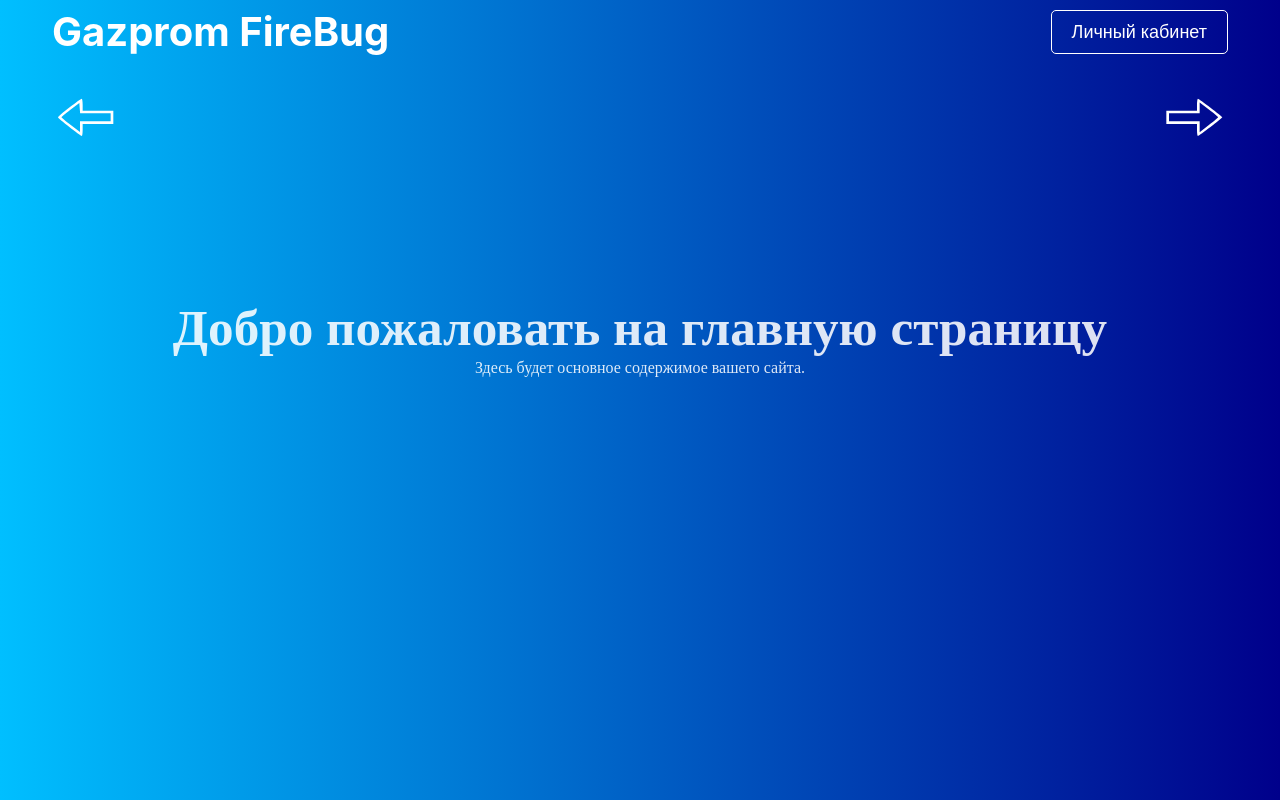
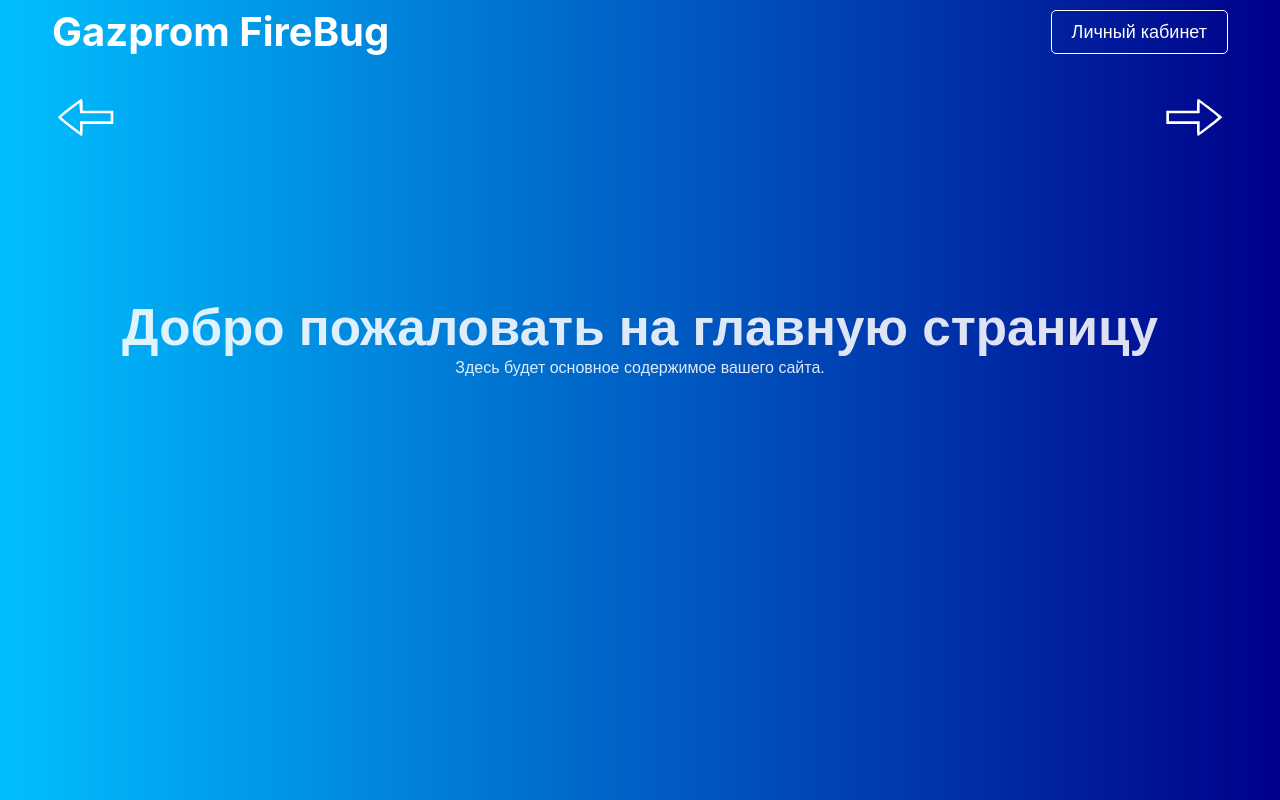
Before and after one commit to Aliinse/firebug, a React (Vite) app: page / in a window 1280 px wide. Built offline with nearby package versions, Linux system fonts and the light colour scheme.

Commit message:
-fix styles button

```diff
--- a/package.json
+++ b/package.json
@@ -11,6 +11,7 @@
   },
   "dependencies": {
     "axios": "^1.7.7",
+    "framer-motion": "^11.8.0",
     "prettier": "^3.3.3",
     "react": "^18.3.1",
     "react-dom": "^18.3.1",
--- a/src/App.jsx
+++ b/src/App.jsx
@@ -5,8 +5,8 @@ import ToolsPage from "./components/ToolsPage/index.jsx";
 import AccountPage from "./components/AccountPage/index.jsx";
 import Header from "./components/Header";
 import NavigationPage from "./components/NavigationPage/index.jsx";
-import Container from "./components/Container";
 import { GlobalStyles, TopContainer, SContainer } from "./global.js";
+import { AnimatePresence } from "framer-motion";
 
 function App() {
   const location = useLocation();
@@ -19,11 +19,13 @@ function App() {
         <NavigationPage />
       </TopContainer>
       <SContainer>
-        <Routes location={location}>
-          <Route path="/" element={<MainPage />} />
-          <Route path="/tools" element={<ToolsPage />} />
-          <Route path="/account" element={<AccountPage />} />
-        </Routes>
+        <AnimatePresence>
+          <Routes location={location}>
+            <Route path="/" element={<MainPage />} />
+            <Route path="/tools" element={<ToolsPage />} />
+            <Route path="/account" element={<AccountPage />} />
+          </Routes>
+        </AnimatePresence>
       </SContainer>
     </>
   );
--- a/src/components/Header/styled.js
+++ b/src/components/Header/styled.js
@@ -19,6 +19,8 @@ export const AccountButton = styled.button`
   cursor: pointer;
   padding: 10px 20px;
   border-radius: 5px;
+  transition: 0.3s ease-in-out;
+
   &:hover {
     opacity: 0.8;
   }
--- a/src/components/MainPage/styled.js
+++ b/src/components/MainPage/styled.js
@@ -2,6 +2,6 @@ import styled from "styled-components";
 
 export const MainContent = styled.div`
   padding: 300px 20px;
-  font-family: "Arial, sans-serif";
+  font-family: sans-serif;
   text-align: center;
 `;
--- a/src/components/NavigationPage/styled.js
+++ b/src/components/NavigationPage/styled.js
@@ -8,7 +8,8 @@ export const NavigationButtons = styled.div`
 `;
 
 export const SSpan = styled.span`
-  display: none;
+  opacity: 0;
+  transition: 0.4s ease-in-out;
 `;
 
 export const CommonButtonStyle = styled.button`
@@ -23,8 +24,7 @@ export const CommonButtonStyle = styled.button`
   transition: 0.4s ease-in-out;
 
   &:hover > span {
-    transition: 1s ease-in-out;
-    display: block;
+    opacity: 1;
   }
 `;
 
```
Also changed, not shown: 1 other file (tests, documents, lock files or other folders).
